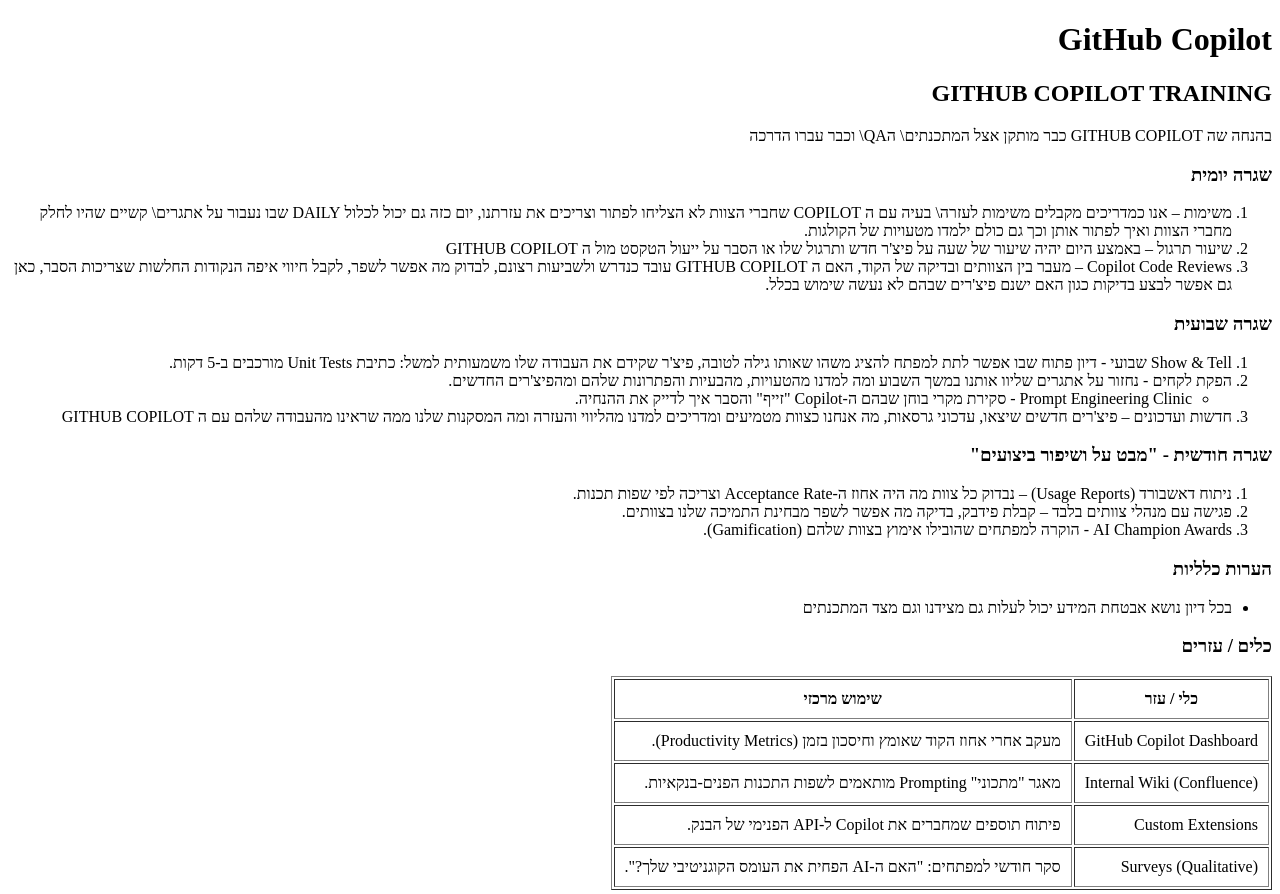
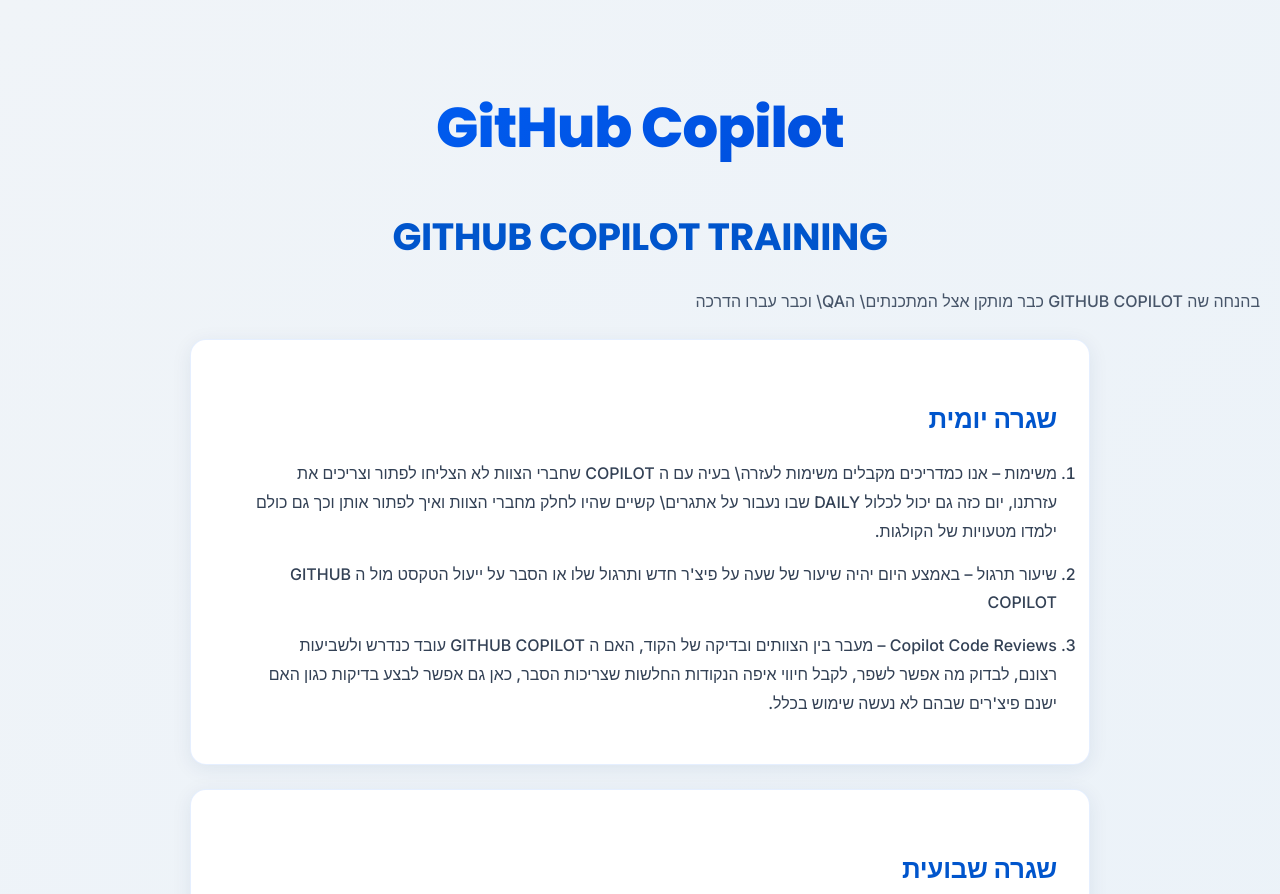
Before and after one commit to RefaeloMoscatelo/GithubCopilot, a plain HTML site: page index.html in a window 1280 px wide. Shown: the top 894 px of the page. Drawn offline with Linux system fonts and the light colour scheme.

Commit message:
Enhance styling and layout in index.html for improved user experience

```diff
--- a/index.html
+++ b/index.html
@@ -4,6 +4,121 @@
 <head>
   <meta charset="UTF-8">
   <title>Github Copilot</title>
+  <link href="https://fonts.googleapis.com/css2?family=Inter:wght@400;500;600;700&family=Poppins:wght@600;700;800&display=swap" rel="stylesheet">
+  <style>
+    * {
+      margin: 0;
+      padding: 0;
+      box-sizing: border-box;
+    }
+
+    body {
+      font-family: 'Inter', -apple-system, BlinkMacSystemFont, 'Segoe UI', sans-serif;
+      font-size: 16px;
+      line-height: 1.7;
+      background: linear-gradient(135deg, #f0f4f8 0%, #e8f1f9 100%);
+      padding: 40px 20px;
+      color: #1a202c;
+      min-height: 100vh;
+    }
+
+    h1 {
+      font-family: 'Poppins', sans-serif;
+      font-size: 56px;
+      font-weight: 800;
+      text-align: center;
+      margin: 40px 0 15px 0;
+      background: linear-gradient(135deg, #0066ff 0%, #0044cc 100%);
+      -webkit-background-clip: text;
+      -webkit-text-fill-color: transparent;
+      background-clip: text;
+      letter-spacing: -1px;
+    }
+
+    h2 {
+      font-family: 'Poppins', sans-serif;
+      font-size: 38px;
+      font-weight: 700;
+      text-align: center;
+      margin: 30px 0 10px 0;
+      color: #0055cc;
+      letter-spacing: -0.5px;
+    }
+
+    h3 {
+      font-family: 'Poppins', sans-serif;
+      font-size: 26px;
+      font-weight: 600;
+      margin: 25px 0 18px 0;
+      color: #0055cc;
+      letter-spacing: -0.3px;
+    }
+
+    p {
+      margin: 18px 0;
+      font-size: 16px;
+      font-weight: 500;
+      color: #475569;
+    }
+
+    section {
+      background: white;
+      padding: 32px;
+      margin: 24px auto;
+      max-width: 900px;
+      border-radius: 16px;
+      box-shadow: 0 4px 20px rgba(0, 51, 102, 0.08);
+      border: 1px solid rgba(0, 102, 255, 0.1);
+      transition: all 0.3s ease;
+    }
+
+    section:hover {
+      box-shadow: 0 8px 32px rgba(0, 51, 102, 0.12);
+    }
+
+    ol, ul {
+      margin-left: 32px;
+      font-size: 16px;
+    }
+
+    li {
+      margin: 14px 0;
+      line-height: 1.8;
+      color: #334155;
+      font-weight: 500;
+    }
+
+    table {
+      width: 100%;
+      border-collapse: collapse;
+      margin-top: 20px;
+      font-size: 15px;
+    }
+
+    th {
+      background: linear-gradient(135deg, #0066ff 0%, #0055cc 100%);
+      color: white;
+      padding: 16px 18px;
+      text-align: right;
+      font-weight: 600;
+      font-size: 15px;
+    }
+
+    td {
+      padding: 16px 18px;
+      border: 1px solid #e2e8f0;
+      color: #475569;
+      font-weight: 500;
+    }
+
+    tr:nth-child(even) {
+      background-color: #f8fafc;
+    }
+
+    tr:hover {
+      background-color: #f1f5f9;
+    }
+  </style>
 </head>
 <body>
  <h1>GitHub Copilot</h1>
@@ -52,7 +167,7 @@
 
  <section>
    <h3>כלים / עזרים</h3>
-   <table border="1" cellpadding="10">
+   <table>
      <thead>
        <tr>
          <th>כלי / עזר</th>
```
